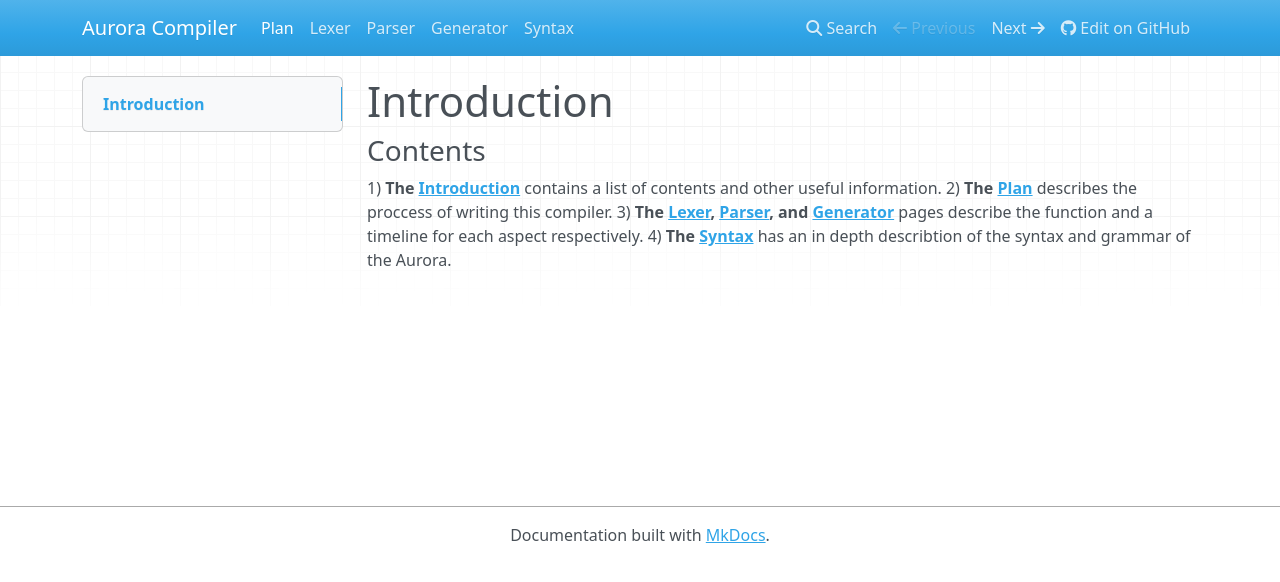
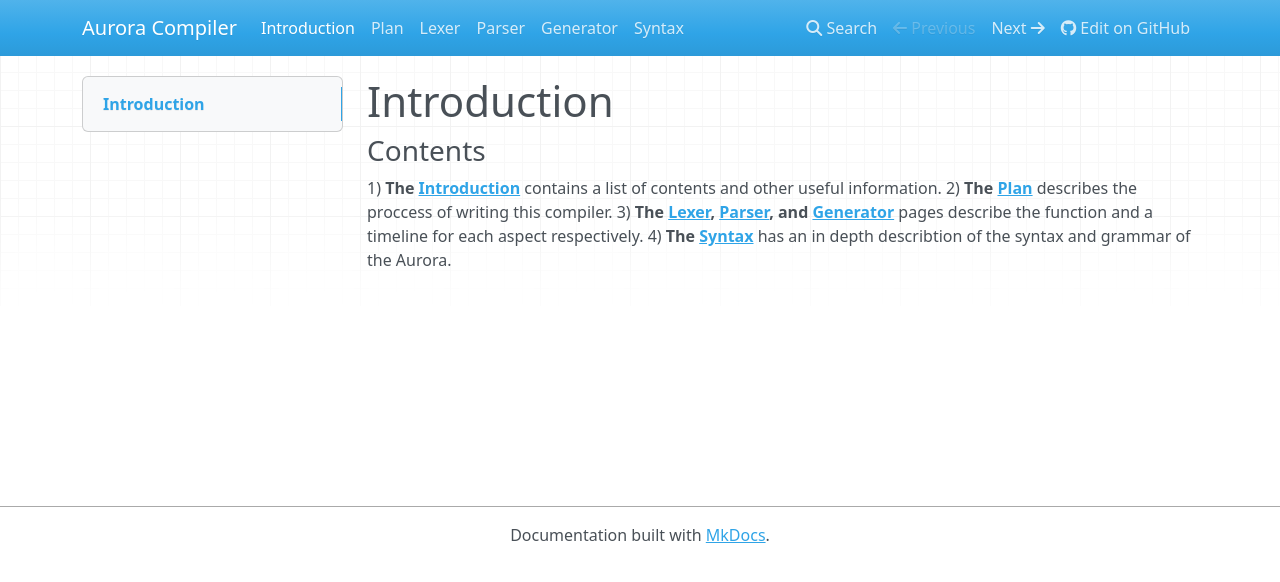
Before and after one commit to PrestonHager/AuroraCompiler, an MkDocs documentation site: the page built from docs/index.md, in a window 1280 px wide. Shown: the top 582 px of the page. Built offline with MkDocs 1.6.1, drawn with Linux system fonts in a browser that asks for light colours; nearby versions of some CDN libraries; old or Windows-style settings are respelled for this version of MkDocs.

Commit message:
Added plan page. And updated index page.

```diff
--- a/mkdocs.yml
+++ b/mkdocs.yml
@@ -2,7 +2,8 @@ site_name: Aurora Compiler
 repo_url: https://github.com/PrestonHager/AuroraCompiler.git
 site_author: PrestonHager
 pages:
-- ["index.md", "Plan"]
+- ["index.md", "Introduction"]
+- ["plan.md", "Plan"]
 - ["lexer.md", "Lexer"]
 - ["parser.md", "Parser"]
 - ["generator.md", "Generator"]
```
